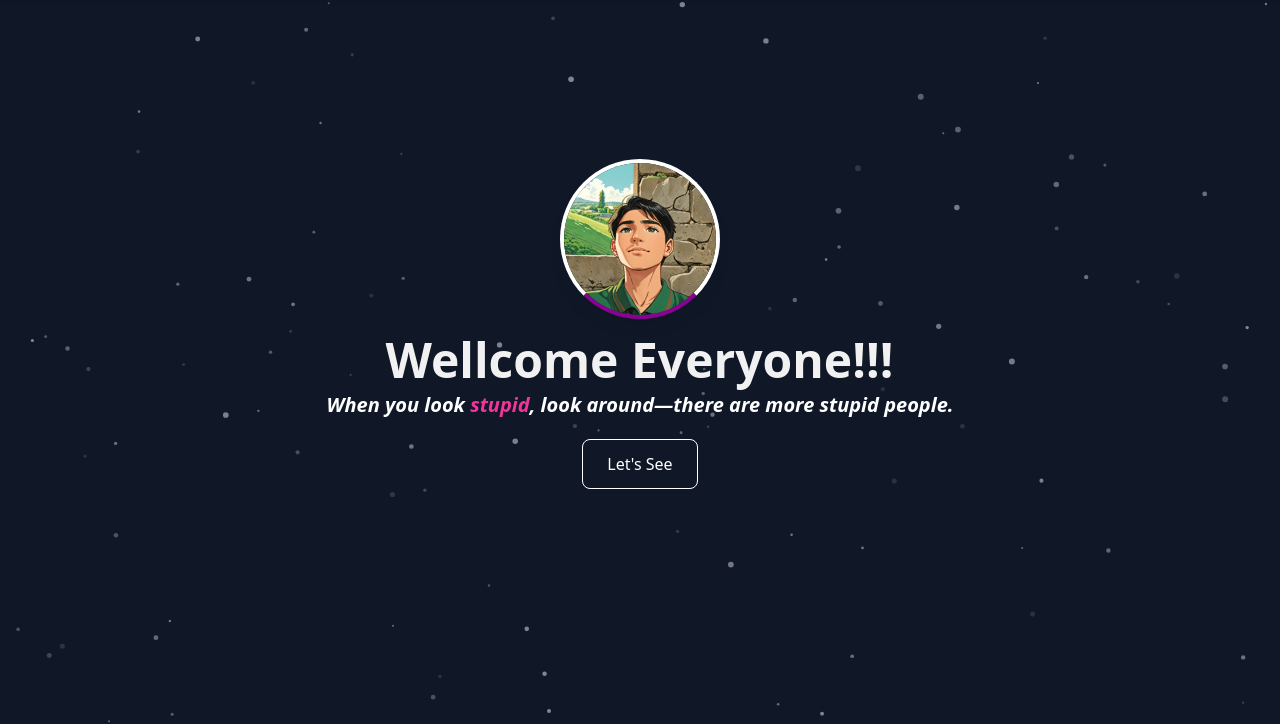
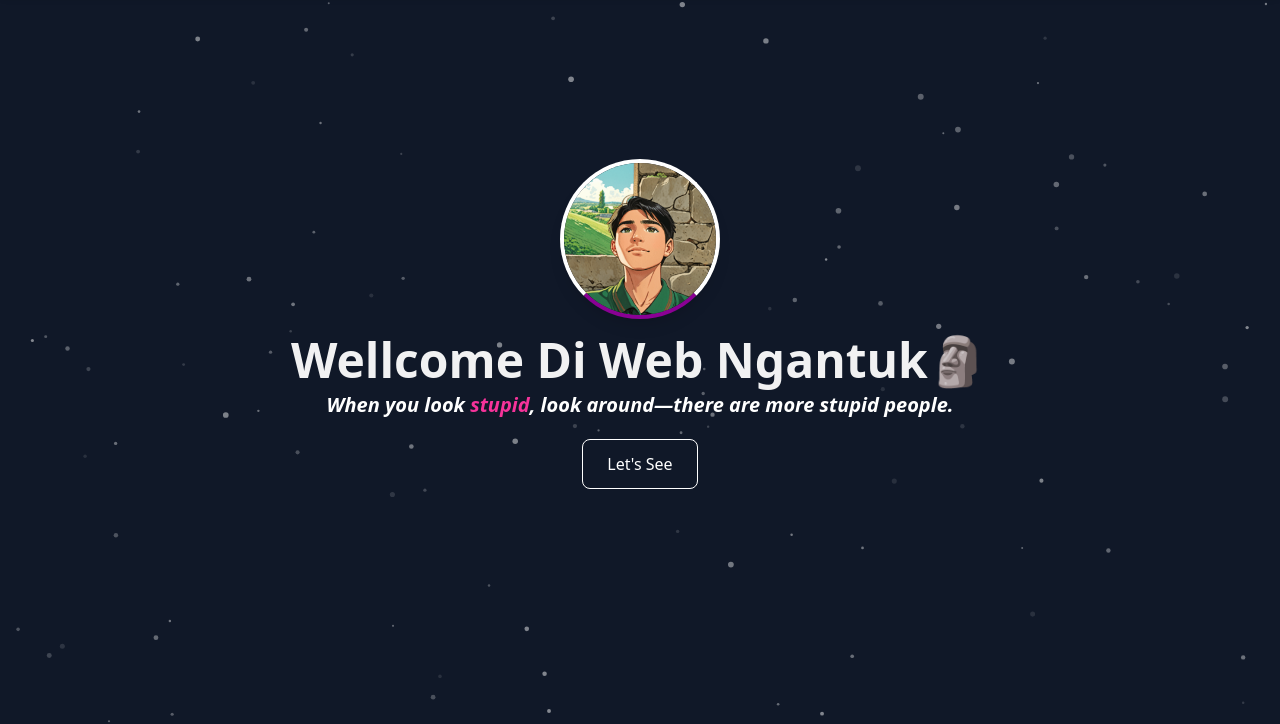
Before and after one commit to gilangpramnnaa/tailwindcss-branding, a website: page index.html in a window 1280 px wide. Shown: the part 76-800 px from the top of the page. Drawn offline with nearby package versions, Linux system fonts and the light colour scheme; grey boxes are pictures that could not be loaded.

Commit message:
Update index.html

```diff
--- a/index.html
+++ b/index.html
@@ -124,7 +124,7 @@
         <img src="img/foto-pofil.png" alt="Foto Profil"
             class="w-40 h-40 rounded-full border-4 border-b-fuchsia-800 shadow-lg">
             <h1 class="animate-glitch text-5xl font-extrabold mt-4 text-white">
-              Wellcome Everyone!!!
+              Wellcome Di Web Ngantuk🗿
           </h1>
         <blockquote id="quote" class="text-xl font-semibold italic mt-2">
             When you look
```
